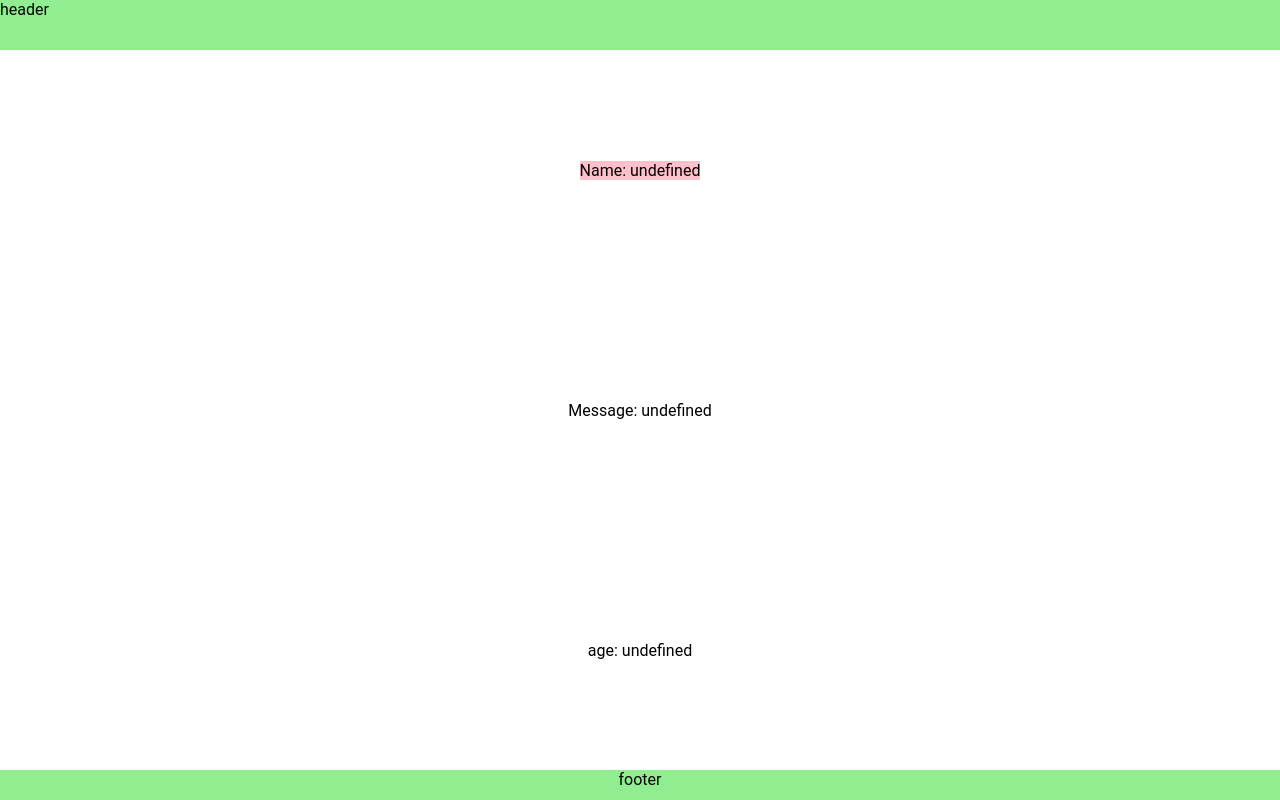
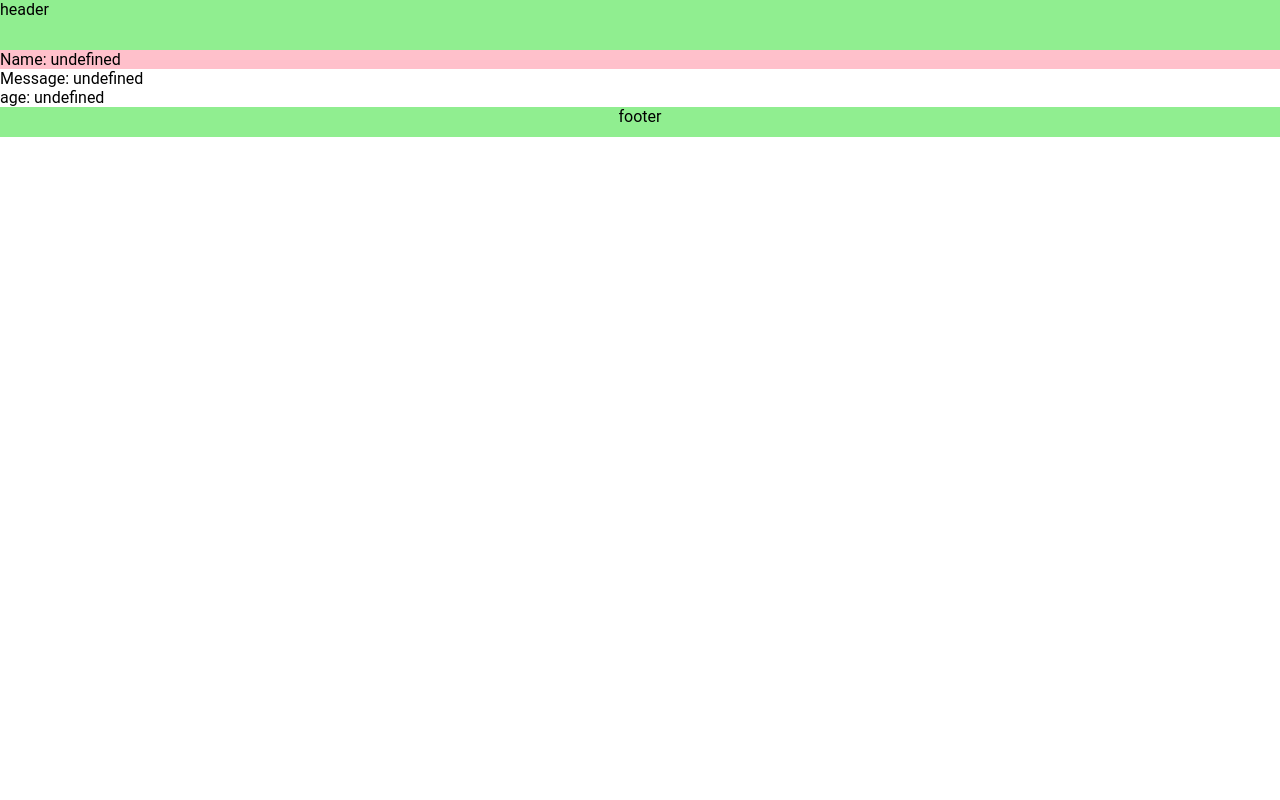
Before and after one commit to ytkayamura/gdrive-viewer-java, an Angular app in the folder front/: page /home in a window 1280 px wide. Built offline with nearby package versions, Linux system fonts and the light colour scheme; no server answers.

Commit message:
flex-layoutは開発終了していたので消す

```diff
--- a/front/package.json
+++ b/front/package.json
@@ -14,7 +14,6 @@
     "@angular/common": "^17.3.0",
     "@angular/compiler": "^17.3.0",
     "@angular/core": "^17.3.0",
-    "@angular/flex-layout": "^15.0.0-beta.42",
     "@angular/forms": "^17.3.0",
     "@angular/platform-browser": "^17.3.0",
     "@angular/platform-browser-dynamic": "^17.3.0",
--- a/front/src/app/app.component.html
+++ b/front/src/app/app.component.html
@@ -1,11 +1,11 @@
-<div fxFlexFill fxLayout="column">
-  <div fxFlex="none" class="header">
+<div>
+  <div class="header">
     header
   </div>
-  <div fxFlex>
+  <div>
     <router-outlet></router-outlet>
   </div>
-  <div fxFlex="none" class="footer">
+  <div class="footer">
     footer
   </div>
 </div>
--- a/front/src/app/app.component.ts
+++ b/front/src/app/app.component.ts
@@ -1,11 +1,10 @@
 import { Component } from '@angular/core';
 import { RouterOutlet } from '@angular/router';
-import { FlexLayoutModule } from '@angular/flex-layout';
 
 @Component({
   selector: 'app-root',
   standalone: true,
-  imports: [RouterOutlet, FlexLayoutModule],
+  imports: [RouterOutlet],
   templateUrl: './app.component.html',
   styleUrl: './app.component.scss',
 })
--- a/front/src/app/home/home.component.html
+++ b/front/src/app/home/home.component.html
@@ -1,6 +1,6 @@
 <!--  home.component.html -->
-<div fxLayout="column" fxFlexFill fxLayoutAlign="space-around center" >
-  <div fxFlex="none" style="background-color: pink;">Name:{{ " " + apiData["name"] }}</div>
-  <div fxFlex="none">Message:{{ " " + apiData["message"] }}</div>
-  <div fxFlex="none">age:{{ " " + apiData["age"] }}</div>
+<div>
+  <div style="background-color: pink;">Name:{{ " " + apiData["name"] }}</div>
+  <div>Message:{{ " " + apiData["message"] }}</div>
+  <div>age:{{ " " + apiData["age"] }}</div>
 </div>
--- a/front/src/app/home/home.component.ts
+++ b/front/src/app/home/home.component.ts
@@ -1,7 +1,6 @@
 // home.component.ts
 import { Component, OnInit } from '@angular/core';
 import { HttpClient, HttpClientModule } from '@angular/common/http';
-import { FlexLayoutModule } from '@angular/flex-layout';
 
 interface Dict<T> {
   [key: string]: T;
@@ -9,7 +8,7 @@ interface Dict<T> {
 @Component({
   selector: 'app-home',
   standalone: true,
-  imports: [HttpClientModule, FlexLayoutModule],
+  imports: [HttpClientModule],
   templateUrl: './home.component.html',
   styleUrls: ['./home.component.scss'],
 })
```
Also changed, not shown: 1 other file (tests, documents, lock files or other folders).
